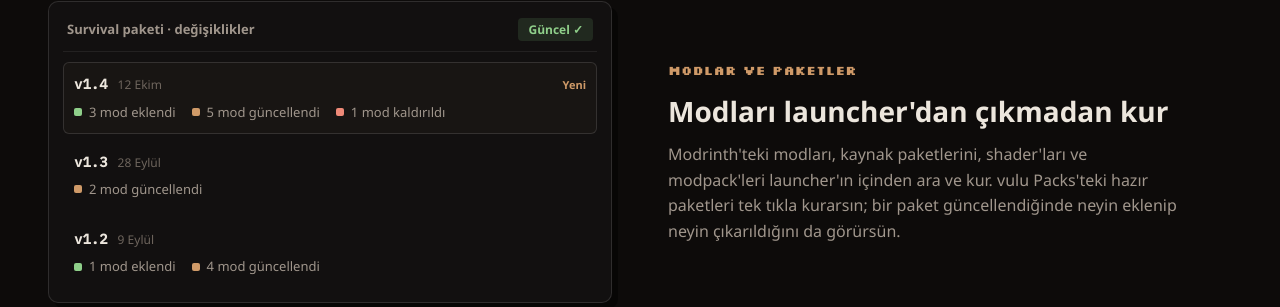
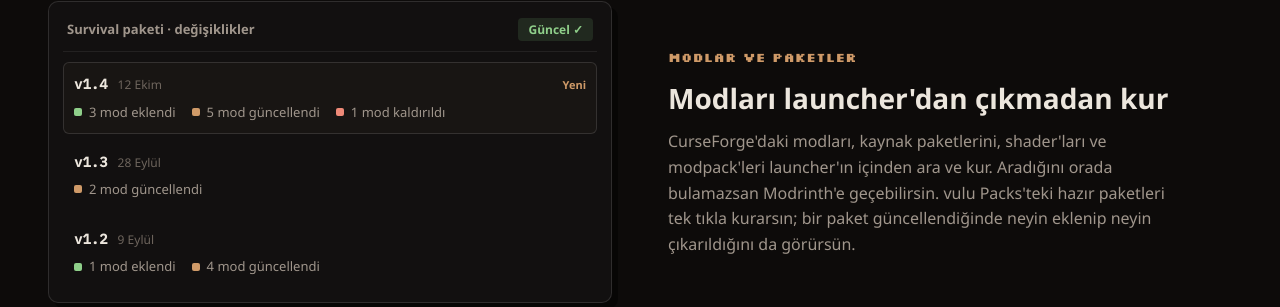
Before and after one commit to vuluvulu1/vulu-web, a React (Vite) app: page /launcher in a window 1280 px wide. Shown: the part 1136-1443 px from the top of the page. Built offline with nearby package versions, Linux system fonts and the light colour scheme; no server answers; a web font is replaced by a local one.

Commit message:
Name CurseForge as the launcher's main mod source

```diff
--- a/src/pages/Launcher.jsx
+++ b/src/pages/Launcher.jsx
@@ -70,7 +70,8 @@ export default function Launcher() {
                     visual={<PackMock />}
                     flip
                 >
-                    Modrinth'teki modları, kaynak paketlerini, shader'ları ve modpack'leri launcher'ın içinden ara ve kur.
+                    CurseForge'daki modları, kaynak paketlerini, shader'ları ve modpack'leri launcher'ın içinden ara ve kur. Aradığını
+                    orada bulamazsan Modrinth'e geçebilirsin.
                     vulu Packs'teki hazır paketleri tek tıkla kurarsın; bir paket güncellendiğinde neyin eklenip neyin
                     çıkarıldığını da görürsün.
                 </Feature>
--- a/src/seo.js
+++ b/src/seo.js
@@ -21,7 +21,7 @@ export const PUBLIC_PAGES = {
     },
     '/launcher': {
         title: 'vulu Launcher – Ücretsiz Türkçe Minecraft launcher\'ı',
-        description: 'Fabric, Quilt, Forge ve NeoForge instance\'ları, Modrinth\'ten mod kurulumu, hazır mod paketleri, sunucular ve arkadaşlarınla sohbet tek uygulamada. Windows için ücretsiz Minecraft launcher\'ı.',
+        description: 'Fabric, Quilt, Forge ve NeoForge instance\'ları, CurseForge ve Modrinth\'ten mod kurulumu, hazır mod paketleri, sunucular ve arkadaşlarınla sohbet tek uygulamada. Windows için ücretsiz Minecraft launcher\'ı.',
         jsonLd: app({
             name: 'vulu Launcher',
             url: `${SITE_URL}/launcher`,
@@ -30,7 +30,7 @@ export const PUBLIC_PAGES = {
             download: `${SITE_URL}/releases/vulu-launcher-setup.exe`,
             image: `${SITE_URL}/img/logo-512.png`,
             screenshot: `${SITE_URL}/img/home.png`,
-            description: 'Minecraft\'ı modlu ya da modsuz oynamak için bir launcher: instance\'lar, Modrinth modları, mod paketleri, sunucular ve sohbet.',
+            description: 'Minecraft\'ı modlu ya da modsuz oynamak için bir launcher: instance\'lar, CurseForge ve Modrinth modları, mod paketleri, sunucular ve sohbet.',
         }),
     },
     '/server-panel': {
```
